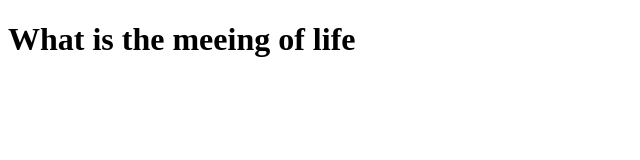
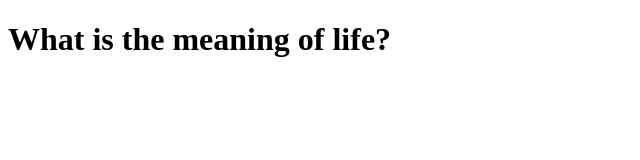
Before and after one commit to dimitarpavlovnexo/dimitarpavlovnexo.github.io, a plain HTML site: page index.html in a window 1280 px wide. Shown: the whole page, without its empty margins (0-640 px from the left). Drawn offline with Linux system fonts and the light colour scheme.

Commit message:
fix typos

```diff
--- a/index.html
+++ b/index.html
@@ -4,7 +4,7 @@
         <!-- head definitions go here -->
     </head>
     <div>
-      <h1>What is the meeing of life</h1>
+      <h1>What is the meaning of life?</h1>
       <script src="https://gist.github.com/dimitarpavlovnexo/bcf2271d217a572938f7e31dbc889ced.js"></script>
     </div>
 </html>
```
